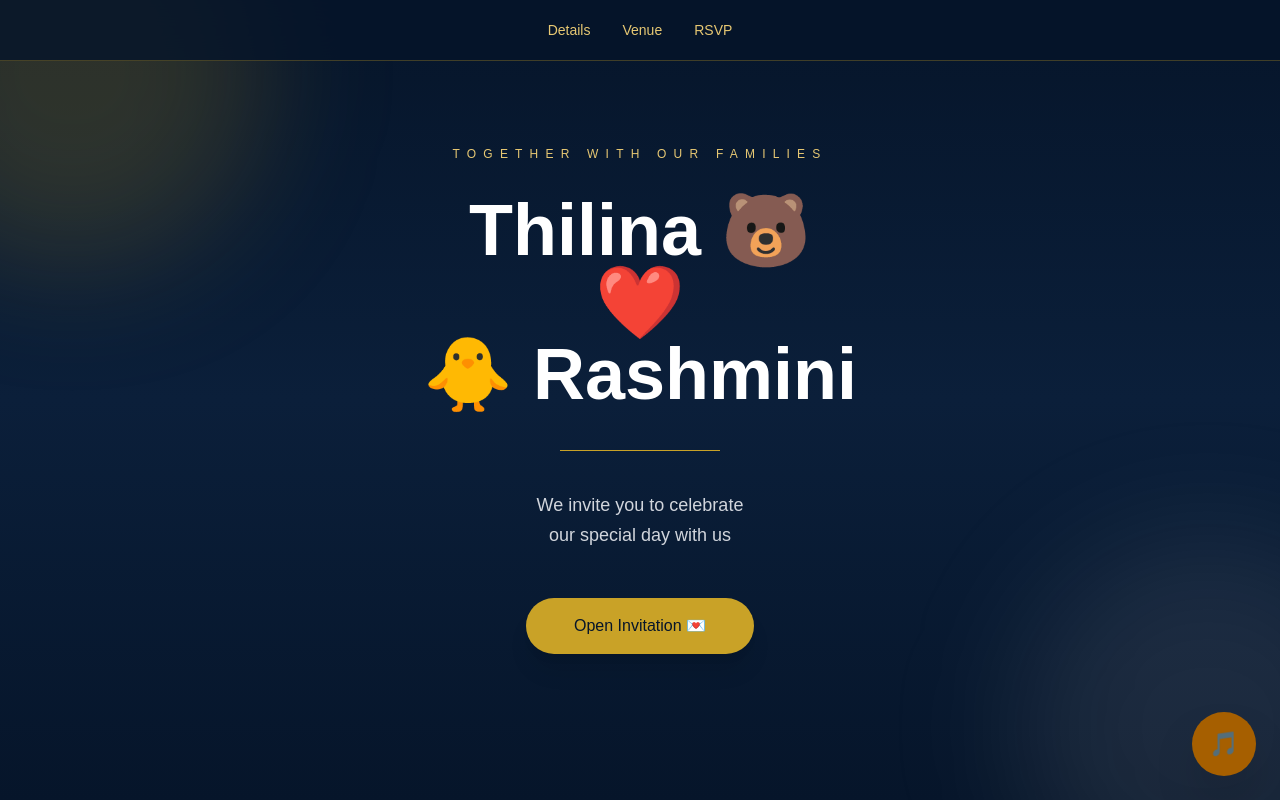
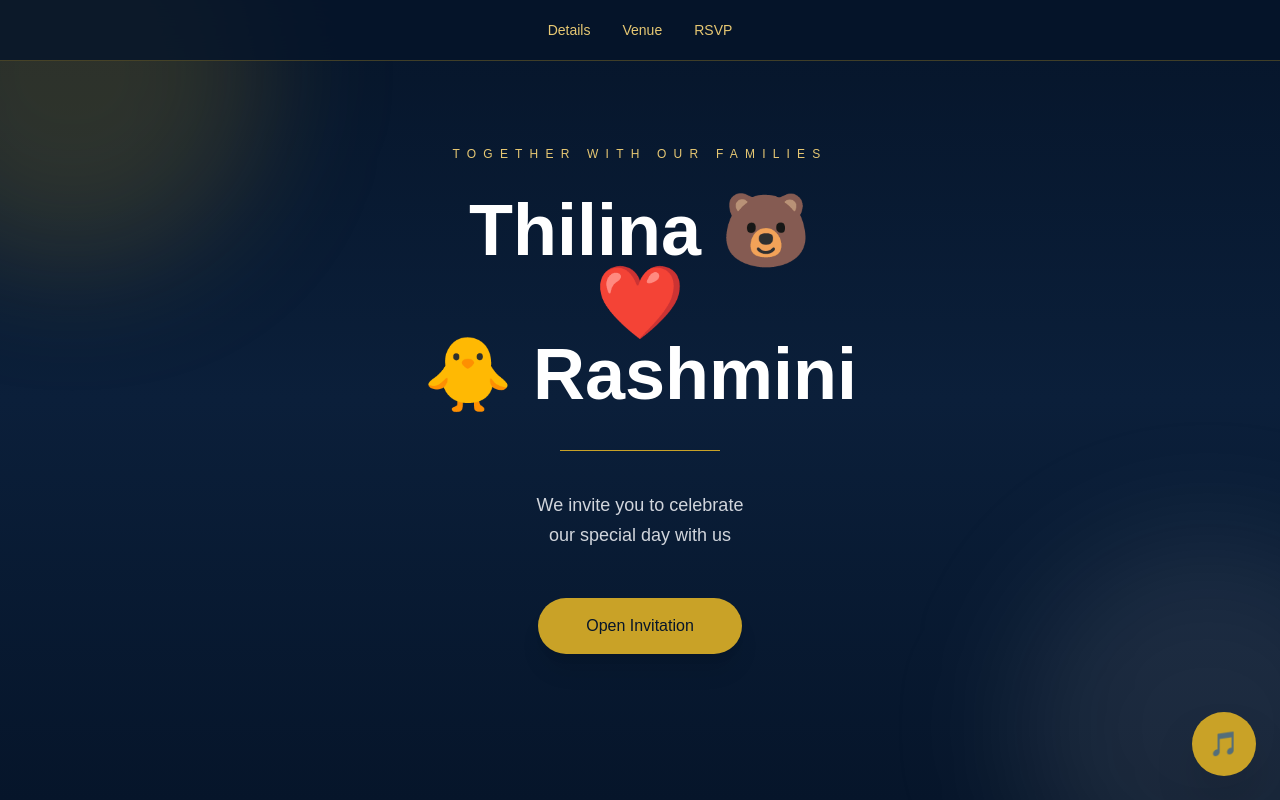
Before and after one commit to thilinachamodrox-cell/wedding-invitation, a Next.js app: page / in a window 1280 px wide. Shown: the top 800 px of the page. Built offline with nearby package versions, Linux system fonts and the light colour scheme.

Commit message:
Final luxury navy gold wedding invitation update

```diff
--- a/src/app/page.tsx
+++ b/src/app/page.tsx
@@ -1,34 +1,69 @@
+"use client";
+
+import { useRef } from "react";
+
 import Hero from "@/components/Hero";
 import WeddingDetails from "@/components/WeddingDetails";
 import Countdown from "@/components/Countdown";
 import Venue from "@/components/Venue";
 import RSVP from "@/components/RSVP";
-import MusicPlayer from "@/components/MusicPlayer";
+import MusicPlayer, {
+  MusicPlayerHandle,
+} from "@/components/MusicPlayer";
 import Footer from "@/components/Footer";
 import Navigation from "@/components/Navigation";
 
 
 export default function Home() {
 
+
+  const musicRef = useRef<MusicPlayerHandle>(null);
+
+
+
   return (
 
     <main>
 
+
       <Navigation />
 
-      <MusicPlayer />
 
-      <Hero />
+
+      <MusicPlayer ref={musicRef} />
+
+
+
+      <Hero
+
+        startMusic={() => {
+
+          musicRef.current?.playMusic();
+
+        }}
+
+      />
+
+
 
       <WeddingDetails />
 
+
+
       <Countdown />
+
+
 
       <Venue />
 
+
+
       <RSVP />
 
+
+
       <Footer />
+
 
     </main>
 
--- a/src/components/Hero.tsx
+++ b/src/components/Hero.tsx
@@ -3,7 +3,11 @@
 import { motion } from "framer-motion";
 
 
-export default function Hero() {
+export default function Hero({
+  startMusic,
+}: {
+  startMusic: () => void;
+}) {
 
   return (
 
@@ -50,25 +54,17 @@ export default function Hero() {
 
         <h1 className="text-5xl font-bold text-white md:text-7xl">
 
-
           Thilina 🐻
-
 
           <br />
 
-
           <span className="text-[#C9A227]">
-
             ❤️
-
           </span>
-
 
           <br />
 
-
           🐥 Rashmini
-
 
         </h1>
 
@@ -90,18 +86,28 @@ export default function Hero() {
 
 
 
-        <a
+        <button
 
-          href="#wedding-details"
+          onClick={() => {
+
+            startMusic();
+
+            document
+              .getElementById("wedding-details")
+              ?.scrollIntoView({
+                behavior:"smooth",
+              });
+
+          }}
 
           className="mt-12 inline-block rounded-full bg-[#C9A227] px-12 py-4 font-medium text-[#06152A] shadow-xl transition hover:scale-105 hover:bg-[#E7C873]"
 
         >
 
-          Open Invitation 💌
+          Open Invitation
 
 
-        </a>
+        </button>
 
 
 
--- a/src/components/MusicPlayer.tsx
+++ b/src/components/MusicPlayer.tsx
@@ -11,8 +11,11 @@ import { motion } from "framer-motion";
 
 
 export interface MusicPlayerHandle {
+
   playMusic: () => void;
+
 }
+
 
 
 const MusicPlayer = forwardRef<MusicPlayerHandle>((_, ref) => {
@@ -20,23 +23,32 @@ const MusicPlayer = forwardRef<MusicPlayerHandle>((_, ref) => {
 
   const audioRef = useRef<HTMLAudioElement | null>(null);
 
+
   const [playing,setPlaying] = useState(false);
 
 
 
   const playMusic = () => {
 
+
     if(!audioRef.current) return;
+
 
 
     audioRef.current
       .play()
       .then(()=>{
+
         setPlaying(true);
+
       })
+
       .catch(()=>{
+
         console.log("Browser blocked audio");
+
       });
+
 
   };
 
@@ -44,27 +56,38 @@ const MusicPlayer = forwardRef<MusicPlayerHandle>((_, ref) => {
 
   const toggleMusic = () => {
 
+
     if(!audioRef.current) return;
+
 
 
     if(playing){
 
+
       audioRef.current.pause();
+
       setPlaying(false);
+
 
     } else {
 
+
       playMusic();
 
+
     }
+
 
   };
 
 
 
   useImperativeHandle(ref,()=>({
+
     playMusic,
+
   }));
+
 
 
 
@@ -74,11 +97,17 @@ const MusicPlayer = forwardRef<MusicPlayerHandle>((_, ref) => {
 
 
       <audio
+
         ref={audioRef}
-        src="/music/wedding-song.mp3"
+
+        src="/music/wedding-song1.mp3"
+
         loop
+
         preload="auto"
+
       />
+
 
 
 
@@ -86,23 +115,30 @@ const MusicPlayer = forwardRef<MusicPlayerHandle>((_, ref) => {
 
         onClick={toggleMusic}
 
-        className="fixed bottom-6 right-6 z-50 flex h-16 w-16 items-center justify-center rounded-full bg-yellow-700 text-2xl text-white shadow-2xl"
+        className="fixed bottom-6 right-6 z-50 flex h-16 w-16 items-center justify-center rounded-full bg-[#C9A227] text-2xl text-[#06152A] shadow-2xl"
 
         animate={{
+
           scale: playing ? [1,1.08,1] : 1,
+
         }}
 
         transition={{
+
           duration:2,
+
           repeat: playing ? Infinity : 0,
+
         }}
 
       >
+
 
         {playing ? "🌟" : "🎵"}
 
 
       </motion.button>
+
 
 
     </>
```
Also changed, not shown: 2 other files (tests, documents, lock files or other folders).
